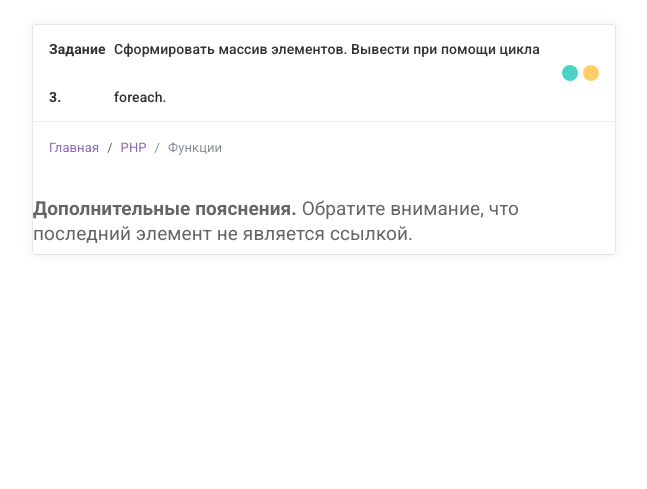
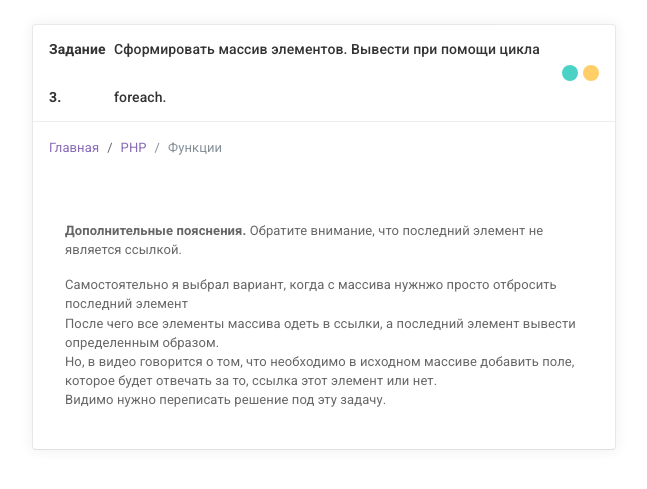
Before and after one commit to BAZAg/marlin_15-11-2021, a PHP site: page /description_task_3.php in a window 1280 px wide. Shown: the top 489 px of the page, without its empty margins (12-659 px from the left). Run offline with PHP 8.4, Linux system fonts and the light colour scheme.

Commit message:
Update description_task_3.php
Добавил текстовое описание

```diff
--- a/description_task_3.php
+++ b/description_task_3.php
@@ -39,10 +39,16 @@
                             </ol>
                         </div>
                     </div>
-                    <div class="panel-container show">
-                    <h3>
-                        <b>Дополнительные пояснения.</b> Обратите внимание, что последний элемент не является ссылкой.
-                    </h3>
+                    <div class="page-content">
+                        <p>
+                            <b>Дополнительные пояснения.</b> Обратите внимание, что последний элемент не является ссылкой.
+                        </p>
+                        <p>
+                            Самостоятельно я выбрал вариант, когда с массива нужнжо просто отбросить последний элемент</br>
+                            После чего все элементы массива одеть в ссылки, а последний элемент вывести определенным образом.</br>
+                            Но, в видео говорится о том, что необходимо в исходном массиве добавить поле, которое будет отвечать за то, ссылка этот элемент или нет. </br>
+                            Видимо нужно переписать решение под эту задачу.
+                        </p>
                     </div>
                 </div>
             </div>
```
